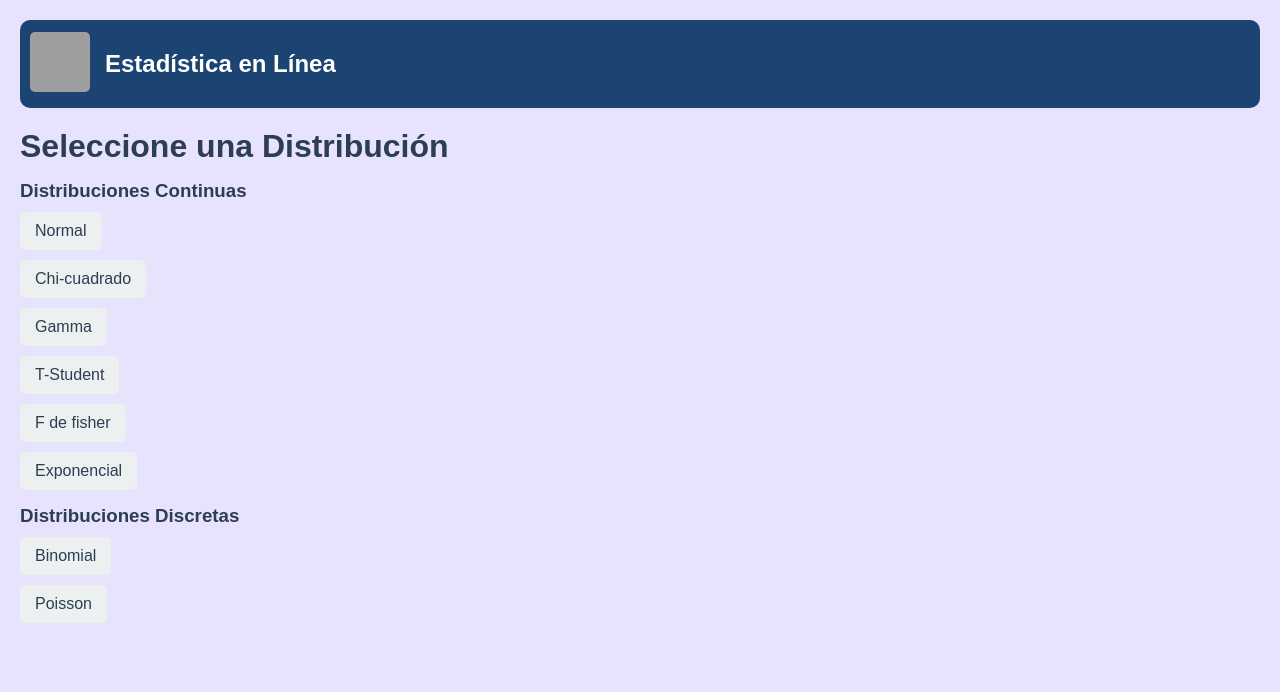
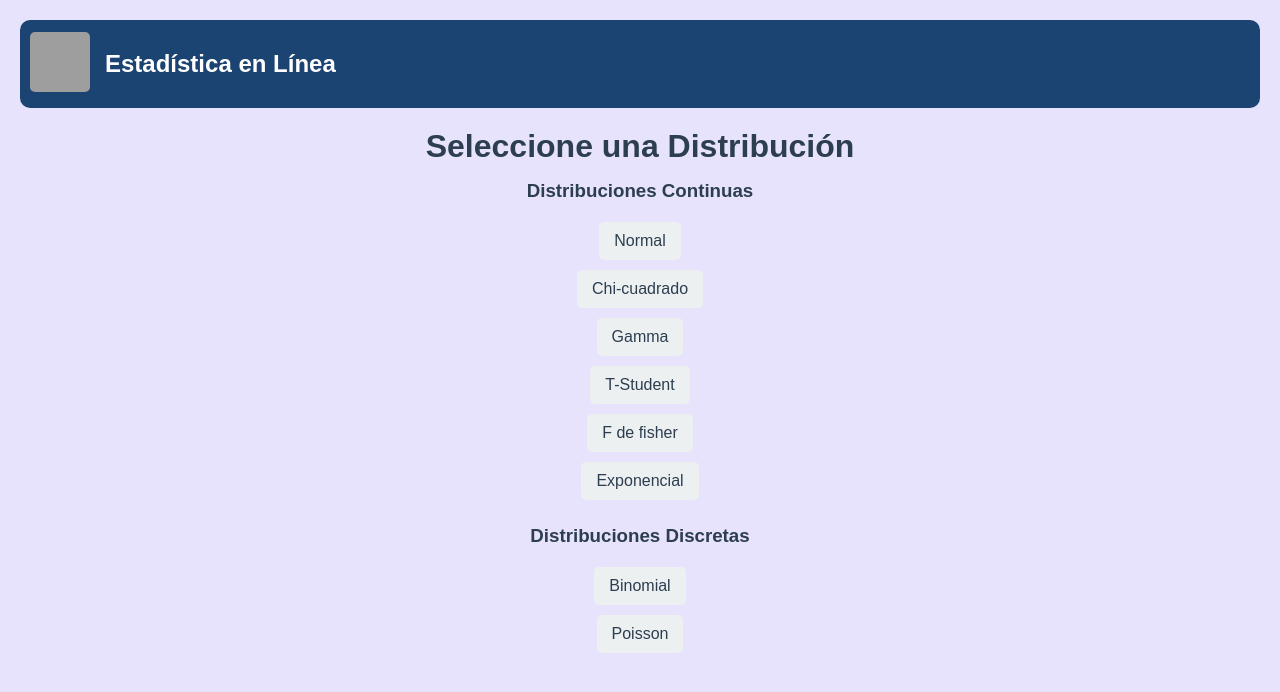
Before and after one commit to sim3075/LaplaceLens, a Flask app: page / in a window 1280 px wide. Shown: the top 692 px of the page. Run offline with Flask 3, Linux system fonts and the light colour scheme; grey boxes are pictures that could not be loaded.

Commit message:
centrada la pagina

```diff
--- a/src/templates/index.html
+++ b/src/templates/index.html
@@ -11,6 +11,7 @@
             color: #333;
             margin: 0;
             padding: 20px;
+            text-align: center;
 
         }
 
@@ -21,6 +22,7 @@
             padding: 10px;
             border-radius: 10px;
             margin-bottom: 20px;
+            justify-content: flex-start;
         }
 
         .logo img {
@@ -47,6 +49,7 @@
             list-style-type: none;
             padding: 0;
             margin: 0;
+            display: inline-block;
         }
 
         li {
```
